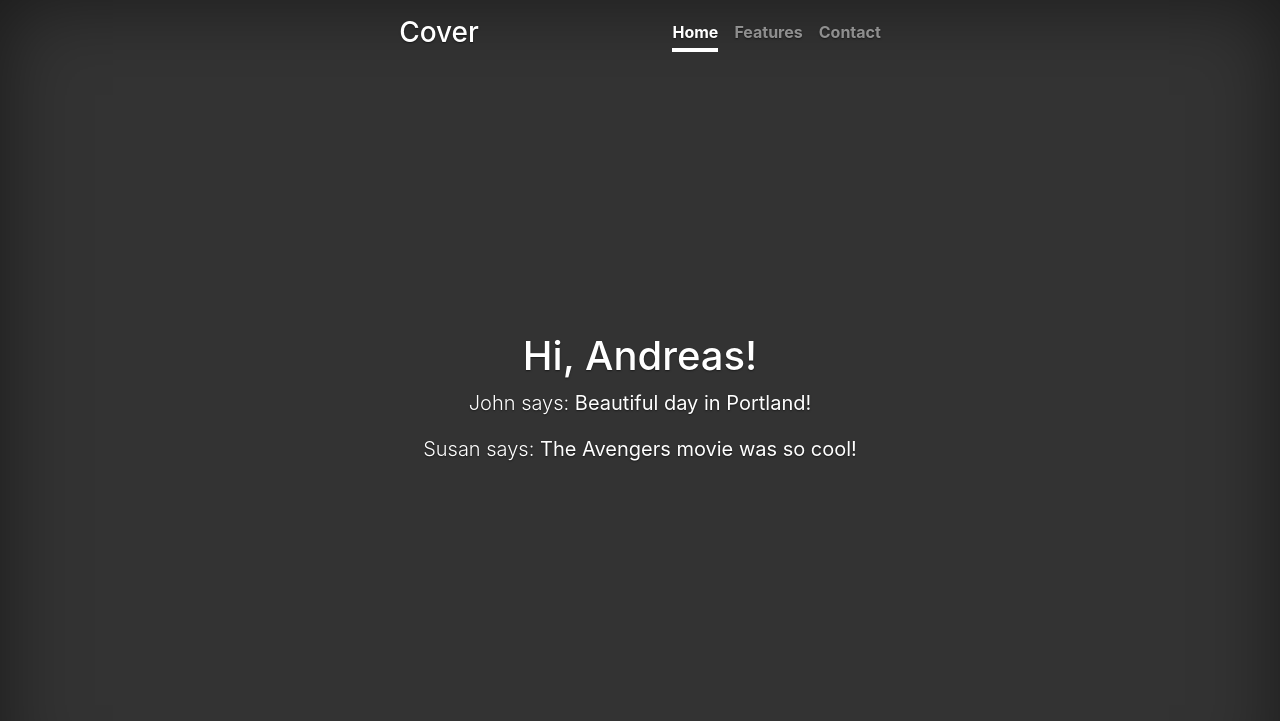
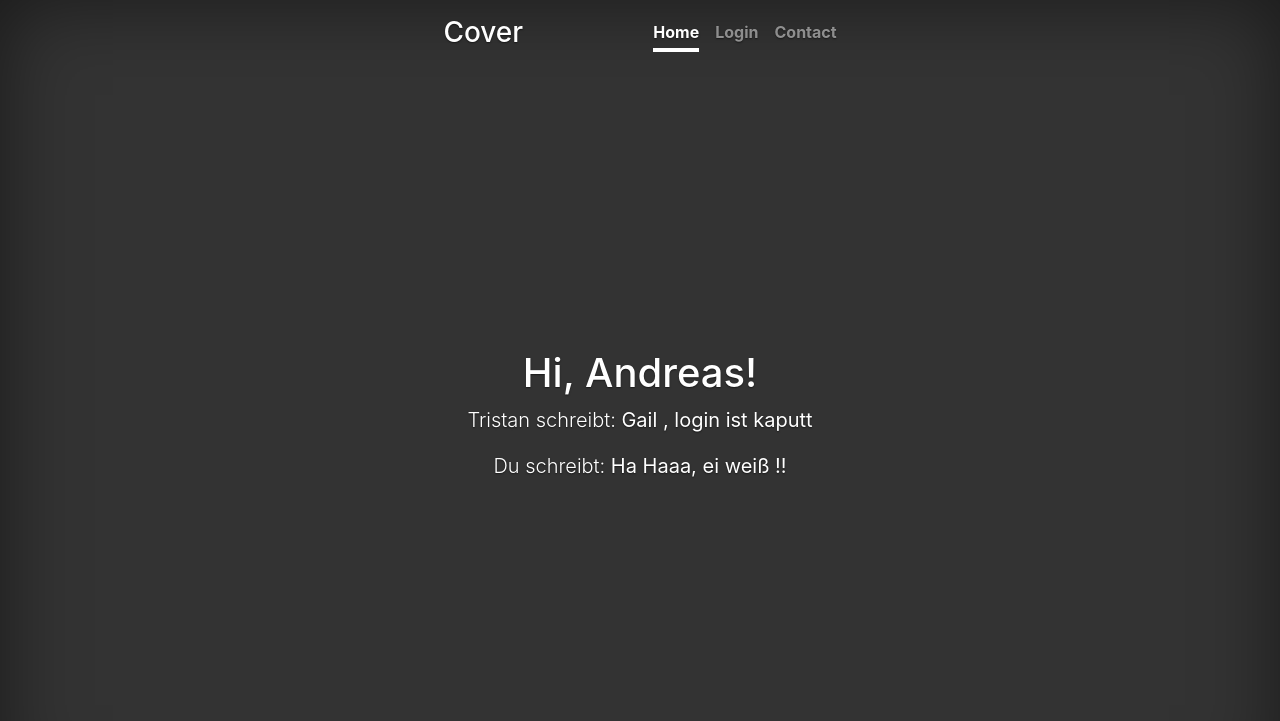
Before and after one commit to aboro72/flask-pos, a Flask app: page / in a window 1280 px wide. Shown: the top 721 px of the page. Run offline with Flask 2, Linux system fonts and the light colour scheme; some libraries are stand-ins or nearby versions.

Commit message:
Überarbeitet

```diff
--- a/app/__init__.py
+++ b/app/__init__.py
@@ -1,5 +1,7 @@
 from flask import Flask
+
 
 app = Flask(__name__)
 
+
 from app import routes
--- a/app/routes.py
+++ b/app/routes.py
@@ -1,5 +1,6 @@
-from flask import render_template
+from flask import render_template, flash, redirect, url_for
 from app import app
+
 
 
 @app.route('/')
@@ -8,12 +9,17 @@ def index():
     user = {'username': 'Andreas'}
     posts = [
         {
-            'author': {'username': 'John'},
-            'body': 'Beautiful day in Portland!'
+            'author': {'username': 'Tristan'},
+            'body': 'Gail , login ist kaputt'
         },
         {
-            'author': {'username': 'Susan'},
-            'body': 'The Avengers movie was so cool!'
+            'author': {'username': 'Du'},
+            'body': 'Ha Haaa, ei weiß !!'
         }
     ]
     return render_template('index.html', title='Home', user=user, posts=posts)
+
+
+@app.route('/login')
+def login():
+    return render_template('login.html', title='Sign In')
--- a/app/templates/base.html
+++ b/app/templates/base.html
@@ -24,8 +24,8 @@
         <div class="inner">
           <h3 class="masthead-brand">Cover</h3>
           <nav class="nav nav-masthead justify-content-center">
-            <a class="nav-link active" href="#">Home</a>
-            <a class="nav-link" href="#">Features</a>
+            <a class="nav-link active" href="/index">Home</a>
+            <a class="nav-link" href="/login">Login</a>
             <a class="nav-link" href="#">Contact</a>
           </nav>
         </div>
@@ -33,9 +33,17 @@
       </header>
 
   <!-- Begin page content -->
-
-    {% block content %}
-    {% endblock %}
+<hr>
+        {% with messages = get_flashed_messages() %}
+        {% if messages %}
+        <ul>
+            {% for message in messages %}
+            <li>{{ message }}</li>
+            {% endfor %}
+        </ul>
+        {% endif %}
+        {% endwith %}
+        {% block content %}{% endblock %}
 
 
 <footer class="mastfoot mt-auto">
--- a/app/templates/index.html
+++ b/app/templates/index.html
@@ -4,7 +4,7 @@
  <main role="main" class="inner cover">
   <h1 class="cover-heading">Hi, {{ user.username }}!</h1>
   {% for post in posts %}
-  <p class="lead">{{ post.author.username }} says: <b>{{ post.body }}</b></p>
+  <p class="lead">{{ post.author.username }} schreibt: <b>{{ post.body }}</b></p>
 
 {% endfor %}
  </main>
--- a/run.py
+++ b/run.py
@@ -1,5 +1,5 @@
 from app import app
-from app import MyLib
 
 
-app.run(port=1337, debug=True)
+
+app.run(port=1337, debug=False)
```
Also changed, not shown: app/templates/login.html (added, +10 -0 lines).
